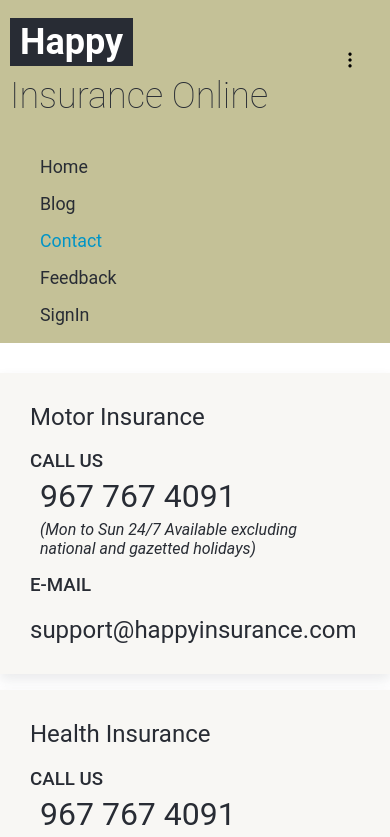
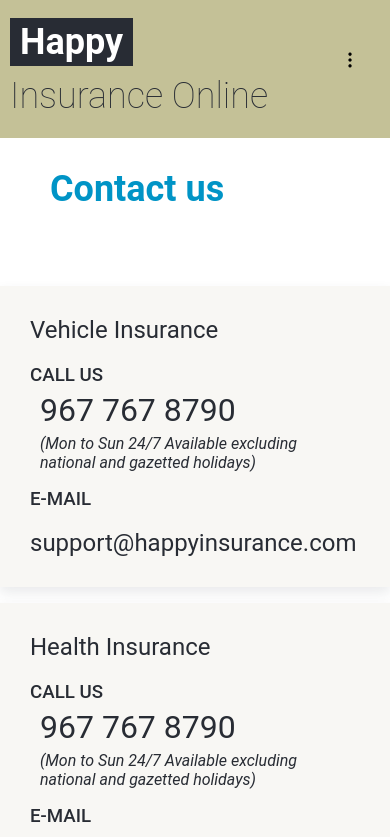
Before and after one commit to Mhgb/happy-insurance-frontend, a React (Create React App) app: page /contact-us in a window 390 px wide. Shown: the top 837 px of the page. Built offline with nearby package versions, Linux system fonts and the light colour scheme.

Commit message:
Added Mobile responsive

```diff
--- a/src/Components/Contact/Contact.css
+++ b/src/Components/Contact/Contact.css
@@ -5,10 +5,21 @@
     flex-wrap: wrap;
     gap: 1rem;
 }
+.contact-header{
+    text-align: left;
+    margin-left: 20px;
+}
+.contact-header h2{
+    padding: 30px;
+    text-align: left;
+    font-size: 36px;
+    color: #0094c6;
+    padding: 0 30px 0 30px;
+}
 .contact-us{
     display: flex;
     flex-direction: column;
-    gap: 2rem;
+    gap: 1rem;
 }
 .contact-card,.office-addr{
     text-align: left;
--- a/src/Components/Contact/Contact.jsx
+++ b/src/Components/Contact/Contact.jsx
@@ -4,12 +4,15 @@ function Contact() {
   return (
     <div>
       <div className="contact-us">
+        <div className="contact-header">
+          <h2>Contact us</h2>
+        </div>
         <div id="contact-card-container">
           <div id="motor-insurance" className="contact-card">
-            <h2>Motor Insurance</h2>
+            <h2>Vehicle Insurance</h2>
             <span className="mobile-no">
               <h3>CALL US</h3>
-              <h1>967 767 4091</h1>
+              <h1>967 767 8790</h1>
               <p>
                 (Mon to Sun 24/7 Available excluding national and gazetted
                 holidays)
@@ -24,7 +27,7 @@ function Contact() {
             <h2>Health Insurance</h2>
             <span className="mobile-no">
               <h3>CALL US</h3>
-              <h1>967 767 4091</h1>
+              <h1>967 767 8790</h1>
               <p>
                 (Mon to Sun 24/7 Available excluding national and gazetted
                 holidays)
--- a/src/Components/Feedback/Feedback.css
+++ b/src/Components/Feedback/Feedback.css
@@ -4,18 +4,22 @@
     gap: 2rem;
     align-items: center;
     justify-content: space-around;
-    padding-bottom: 50px;
+    padding: 50px 0;
+}
+
+.feedback-page{
+    padding-top: 20px;
 }
 
 .feedback,.tips{
     background-color: #f8f7f4;
     box-shadow: 0 6px 12px 0 rgba(51,56,70,.1);
     padding: 10px 30px;
+    width: 450px;
 }
 .feedback{
     display: flex;
     flex-direction: column;
-    width: 360px;
     gap: 1rem;
 }
 
@@ -27,7 +31,6 @@
 .tips{
     font-size: medium;
     text-align: left;
-    width: 360px;
     height: 250px;
 }
 
@@ -42,7 +45,7 @@
     display: flex;
     justify-content: center;
     height: 300px;
-    width: 360px;
+    width: 500px;
     transition: 1s;
     border-radius: 5px;
     background-color: #BFEA7C;
@@ -75,7 +78,7 @@
 }
 
 @media (max-width:480px){
-    .feedback{
+    .feedback, .tips, .feedback-cards-container {
         width: calc(360px - 60px);
     }
 }
--- a/src/Components/Feedback/Feedback.jsx
+++ b/src/Components/Feedback/Feedback.jsx
@@ -78,7 +78,7 @@ function Feedback() {
   };
 
   return (
-    <div>
+    <div className="feedback-page">
       <h2>Tell us about your experience</h2>
       <div className="feedback-container">
         <div className="feedback">
--- a/src/Components/LandingPage/LandingPage.css
+++ b/src/Components/LandingPage/LandingPage.css
@@ -136,9 +136,6 @@
 }
 
 @media (max-width:480px){
-    .register-container img{
-        display: none;
-    }
     .info-container h2{
         font-size: 30px;
     }
@@ -149,3 +146,10 @@
         margin: 20px 0;
     }
 }
+
+@media (max-width:768px){
+    .register-container img{
+        display: none;
+    }
+
+}
--- a/src/Components/Navbar/Navbar.css
+++ b/src/Components/Navbar/Navbar.css
@@ -11,7 +11,7 @@
     width: 100%;
     background-color: #C4C197;
     z-index: 1;
-    transition: 1s;
+    transition: all 1s ease;
 }
 .App-header div{
     transition: 1s;
@@ -45,6 +45,7 @@
     display: flex;
     gap: 1rem;
     margin-right: 20px;
+    transition: all 1s ease;
 }
 .greeting{
     padding-bottom: 10px;
@@ -57,10 +58,8 @@
     top: 50px;
     display: none;
 }
-
 @media (max-width: 480px){
     .navlink-container{
-        /* display: none; */
         flex-direction: column;
         width: 100%;
     }
@@ -70,7 +69,6 @@
 
     .App-header{
         flex-direction: column;
-        /* text-align: center; */
         align-items: start;
     }
     .menu{
@@ -83,3 +81,20 @@
         display: block;
     }
 }
+
+@media (max-width:768px) {
+    .close{
+        display: none;
+     }
+     .navlink-container{
+        flex-direction: column;
+        width: 100%;
+    }
+    .App-header{
+        flex-direction: column;
+        align-items: start;
+    }
+    .menu-icon{
+        display: block;
+    }
+}
--- a/src/Components/Navbar/Navbar.jsx
+++ b/src/Components/Navbar/Navbar.jsx
@@ -37,7 +37,7 @@ export default function Navbar({ user }) {
           </div> */}
           <ul
             className={
-              displayMenuIcon ? "close navlink-container" : "navlink-container"
+              displayMenuIcon ? "navlink-container" : "close navlink-container"
             }
           >
             <li>
```
